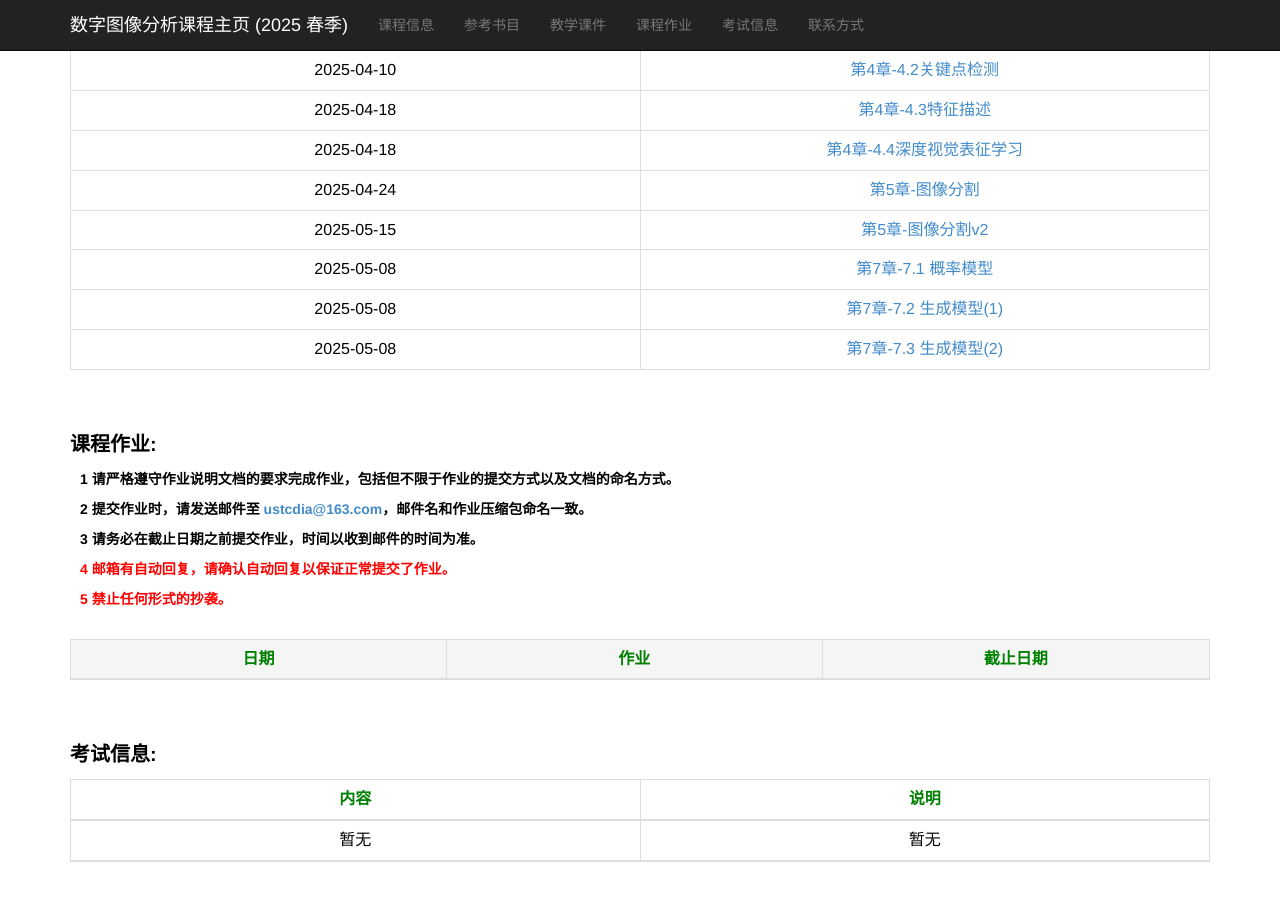
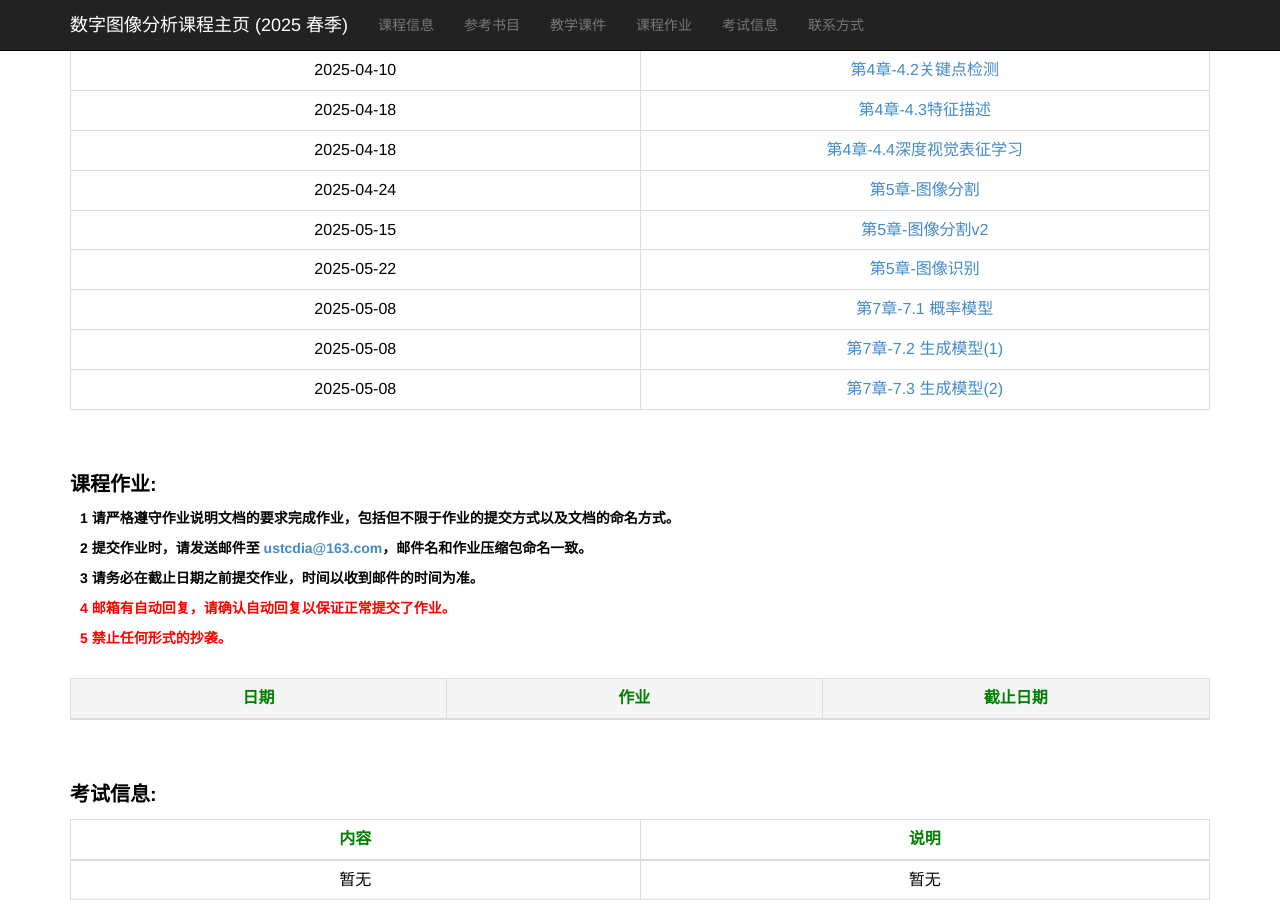
Before and after one commit to ustc-dia/ustc-dia.github.io, a Jekyll site: the page index.html, which Jekyll copies as it is, in a window 1280 px wide and 900 px high, scrolled down 993 px. Built offline with Jekyll 4.4.1, drawn with Linux system fonts in a browser that asks for light colours.

Commit message:
Update index.html

```diff
--- a/index.html
+++ b/index.html
@@ -222,6 +222,10 @@
                     <td><a href="./slides_2025_spring/第5章-图像分割-v3.pdf" target="_blank">第5章-图像分割v2</a></td>
                 </tr>
 
+                <tr>
+                    <td>2025-05-22</td>
+                    <td><a href="./slides_2025_spring/第6章-图像识别.pptx" target="_blank">第5章-图像识别</a></td>
+                </tr>
 
                 <tr>
                     <td>2025-05-08</td>
```
